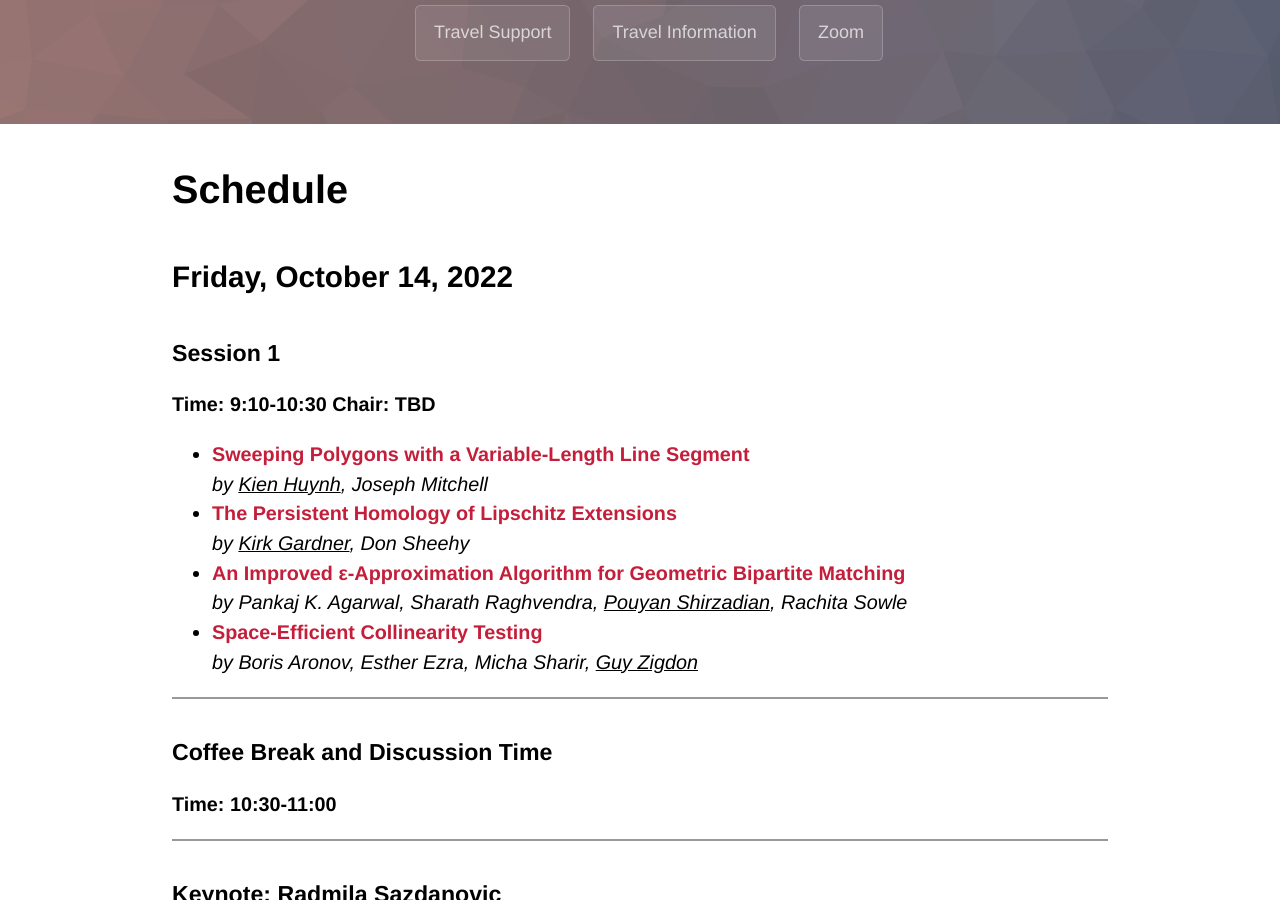
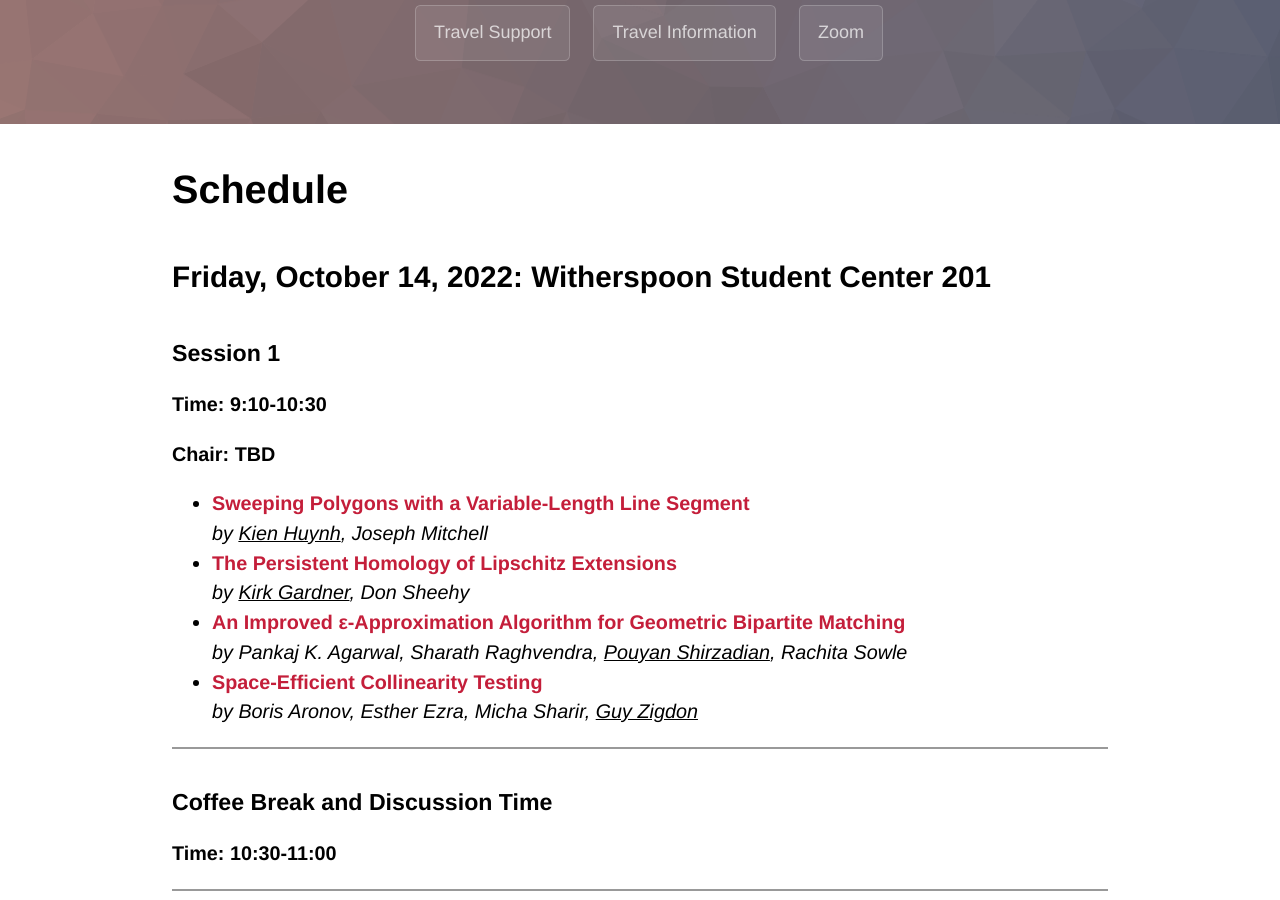
Before and after one commit to donsheehy/fwcg2022, a Jekyll site: the page built from schedule.md, in a window 1280 px wide and 900 px high, scrolled down 378 px. Built offline with Jekyll 4.4.1, drawn with Linux system fonts in a browser that asks for light colours; some web fonts are replaced; our own code applies the rules of GitHub Pages for plain Markdown files; some of the changed text lies outside the part shown.

Commit message:
Updated locations info.

```diff
--- a/schedule.md
+++ b/schedule.md
@@ -7,10 +7,12 @@ layout: default
 
 
 
-## Friday, October 14, 2022
+## Friday, October 14, 2022: Witherspoon Student Center 201
 ### Session 1
 **Time: 9:10-10:30**
+
 **Chair: TBD**
+
 - **<a href="abstracts/FWCG2022_paper_525.pdf">Sweeping Polygons with a Variable-Length Line Segment</a>**
  *by <u>Kien Huynh</u>, Joseph Mitchell*
 - **<a href="abstracts/FWCG2022_paper_1355.pdf">The Persistent Homology of Lipschitz Extensions</a>**
@@ -26,10 +28,12 @@ layout: default
 **Time: 10:30-11:00**
 
 
+
 ---
 ### Keynote: Radmila Sazdanovic
 **Time: 11:00-12:00**
-Data, Relations and Their Shape
+
+**Data, Relations and Their Shape**
 
 Topological Data Analysis provides tools for discovering relevant features of data by analyzing the shape of the point cloud. In this context we develop tools for visualizing maps between high dimensional spaces with the goal of discovering relations between data sets with expected correlations. Examples include analyzing relations between numerical and polynomial invariants for knots and graphs, and applications to cancer genomics and materials science.
 
@@ -40,10 +44,13 @@ Topological Data Analysis provides tools for discovering relevant features of da
 **Time: 12:00-2:00**
 
 
+
 ---
 ### Session 3
 **Time: 2:00-3:20**
+
 **Chair: TBD**
+
 - **<a href="abstracts/FWCG2022_paper_4511.pdf">Linear-time Approximate Hausdorff Distance</a>**
  *by <u>Siddharth Sheth</u>, Oliver Chubet, Donald Sheehy, Parth Parikh*
 - **<a href="abstracts/FWCG2022_paper_3346.pdf">On Flipping the Frechet Distance</a>**
@@ -85,10 +97,12 @@ Topological Data Analysis provides tools for discovering relevant features of da
 **Time: 10:30-11:00**
 
 
+
 ---
 ### Keynote: Maarten Löffler
 **Time: 11:00-12:00**
-Labeled & Unlabeled Reconfiguration by Compaction
+
+**Labeled & Unlabeled Reconfiguration by Compaction**
 
 We consider configurations of (labeled or unlabeled) objects on an integer lattice, and their behaviour under *compaction* operations: we may think of these as globally pushing all objects with a horizontal or vertical half-plane by one unit, where objects will also push other objects which are in the way. Under this model, the central question is: given two configurations of the same set of objects, is there a sequence of compaction operations that will transform the first configuration into the second. In this talk, we will consider both the characterization of such configuration pairs where the answer is yes, and the computational complexity of answering this question in general as well as in some special cases.
 
@@ -99,10 +113,13 @@ We consider configurations of (labeled or unlabeled) objects on an integer latti
 **Time: 12:00-2:00**
 
 
+
 ---
 ### Session 7
 **Time: 2:00-3:20**
+
 **Chair: TBD**
+
 - **<a href="abstracts/FWCG2022_paper_6384.pdf">Selectivity Functions of Range Queries are Learnable</a>**
  *by Xiao Hu, <u>Yuxi Liu</u>, <u>Haibo Xiu</u>, Pankaj Agarwal, Debmalya Panigrahi, Sudeepa Roy, Jun Yang*
 - **<a href="abstracts/FWCG2022_paper_6654.pdf">For Kernel Range Spaces a Constant Number of Queries Are Sufficient</a>**
@@ -118,10 +135,13 @@ We consider configurations of (labeled or unlabeled) objects on an integer latti
 **Time: 3:20-4:00**
 
 
+
 ---
 ### Session 8
 **Time: 4:00-5:20**
+
 **Chair: TBD**
+
 - **<a href="abstracts/FWCG2022_paper_8417.pdf">Best of two worlds: Cartesian sampling and volume computation for high dimensional configuration spaces using Cayley coordinates</a>**
  *by <u>Yichi Zhang</u>, Meera Sitharam*
 - **<a href="abstracts/FWCG2022_paper_8782.pdf">Computing geometric feature sizes for algebraic manifolds</a>**
```
Also changed, not shown: other parts of schedule.md (+6 -1 lines), speakers.md (+2 -0 lines), 1 other file.
